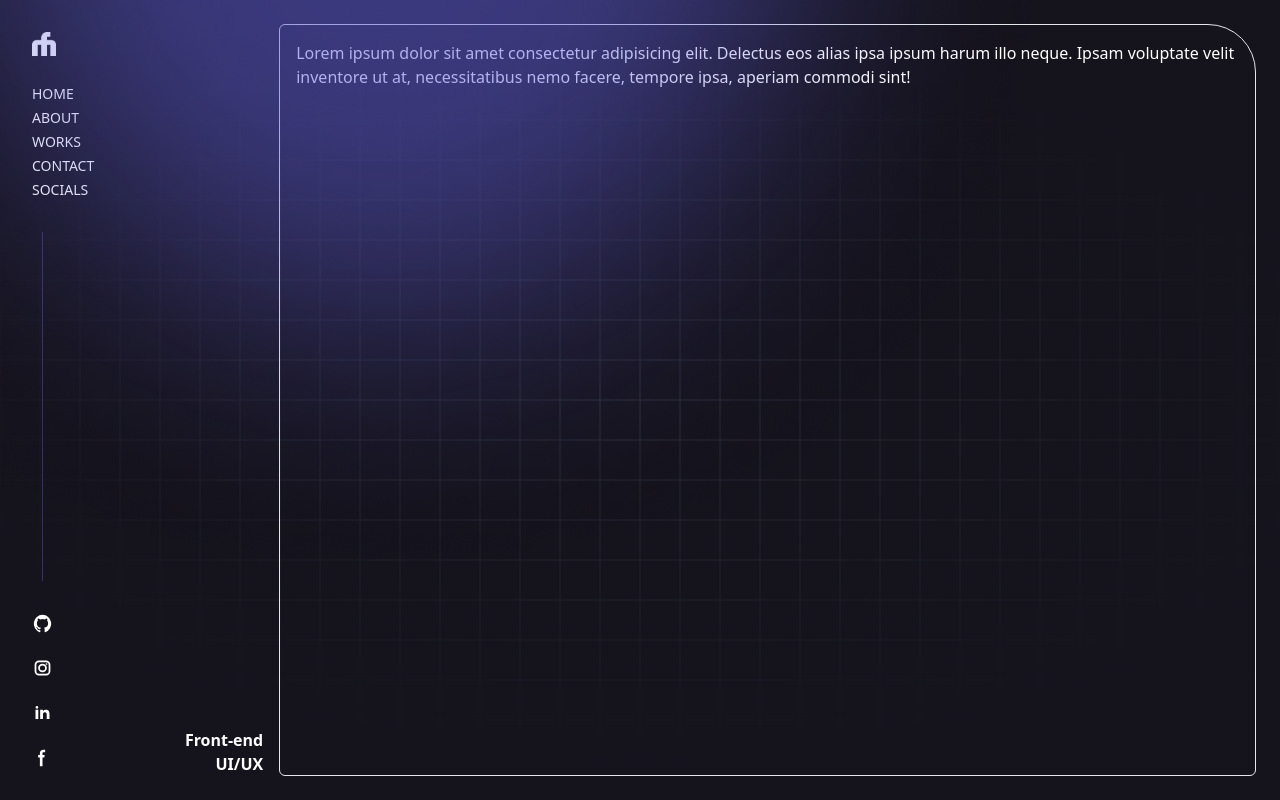
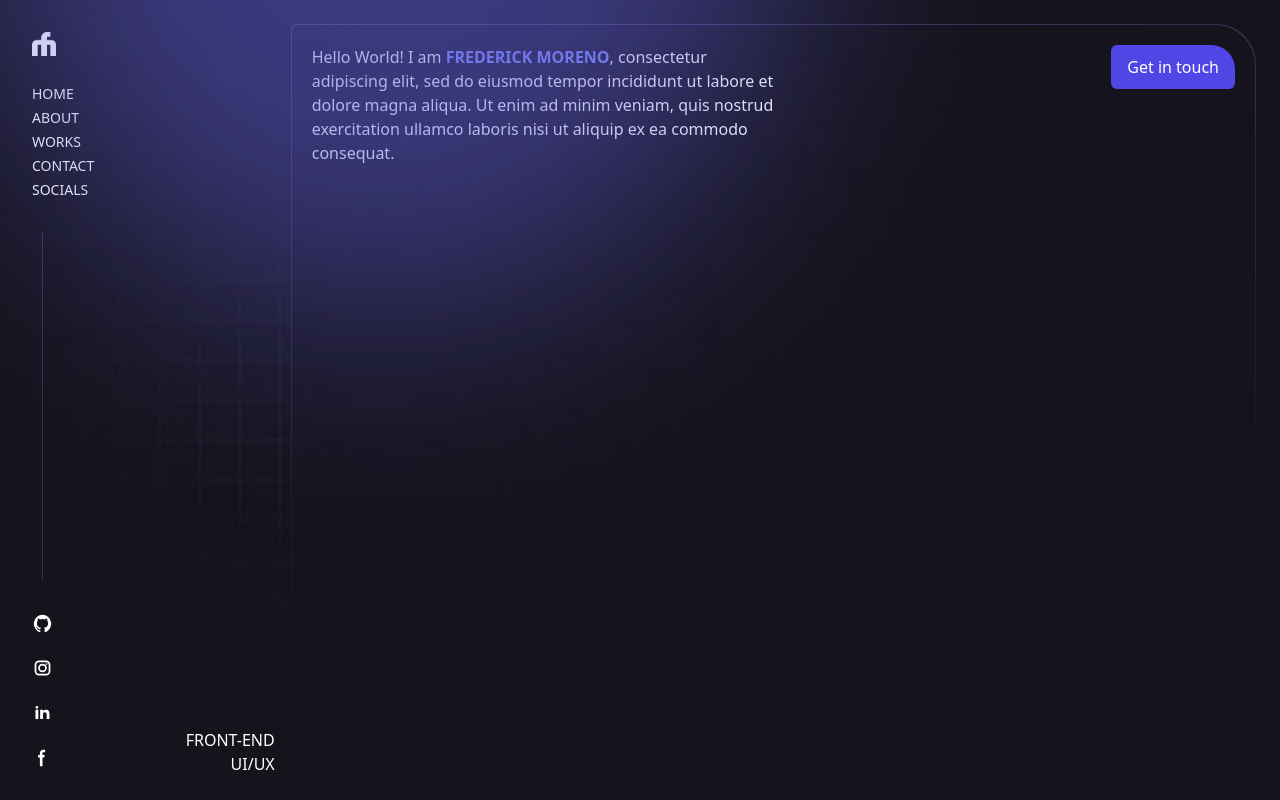
Before and after one commit to fwedwicc/FM-Portfolio, a React (Vite) app in the folder fm-portfolio/: page / in a window 1280 px wide. Shown: the top 800 px of the page. Built offline with nearby package versions, Linux system fonts and the light colour scheme.

Commit message:
Modified some of the styles of components in hero page

```diff
--- a/fm-portfolio/src/App.jsx
+++ b/fm-portfolio/src/App.jsx
@@ -5,16 +5,13 @@ export default function App() {
   return (
     <>
       {/* Sidebar Component */}
-      <div className='fixed flex w-[7.5rem] h-screen flex-col py-8 px-8 justify-between'>
+      <aside className='fixed flex w-[7.5rem] h-screen flex-col py-8 px-8 justify-between'>
         <Sidebar />
-      </div>
+      </aside>
       {/* Hero Page */}
-      <div className='h-screen bg-bg-grid bg-cover bg-center'>
+      <main className='h-screen bg-bg-grid bg-cover bg-center'>
         <Hero />
-      </div>
-      <div className='h-screen bg-bg-grid bg-cover bg-center'>
-        <Hero />
-      </div>
+      </main>
     </>
   )
 }
--- a/fm-portfolio/src/components/Button.jsx
+++ b/fm-portfolio/src/components/Button.jsx
@@ -1,7 +1,7 @@
 import React from "react";
 
 const Button = ({ text, styles }) => (
-  <button type="button" className={`py-4 px-6 rounded-md bg-indigo-600 text-white font-bold ${styles}`}>
+  <button type="button" className={`py-2.5 px-4 rounded-md bg-indigo-600 text-white font-medium ${styles}`}>
     {text}
   </button>
 );
--- a/fm-portfolio/src/components/Hero.jsx
+++ b/fm-portfolio/src/components/Hero.jsx
@@ -1,19 +1,30 @@
 import React from 'react'
 import { glow01 } from '../assets'
+import Button from '../components/Button'
 
 const Hero = () => {
-  const typo = 'text-white font-semibold';
   return (
     <>
-      <img src={glow01} alt="" className='fixed' />
+      <img src={glow01} alt="" className='absolute' />
       <div className='pl-[11rem] h-full p-6 flex'>
-        <div className='w-[10rem] flex flex-col justify-end items-end pr-4'>
-          <h4 className={typo}>Front-end</h4>
-          <h4 className={typo}>UI/UX</h4>
+        <div className='w-[25rem] flex flex-col justify-end items-end pr-4 uppercase'>
+          <h4 className="text-white">Front-end</h4>
+          <h4 className="text-white">UI/UX</h4>
         </div>
         {/* Right Container */}
-        <div className='border rounded-md rounded-tr-[3rem] h-full p-4'>
-          <p className='text-white'>Lorem ipsum dolor sit amet consectetur adipisicing elit. Delectus eos alias ipsa ipsum harum illo neque. Ipsam voluptate velit inventore ut at, necessitatibus nemo facere, tempore ipsa, aperiam commodi sint!</p>
+        <div className='rounded-md rounded-tr-[2.5rem] h-full p-[1px] bg-border-gradient'>
+          <div className='rounded-md rounded-tr-[2.5rem] h-full p-5 bg-[#15131C]'>
+            {/* Top side */}
+            <div className='grid grid-cols-2'>
+              <div>
+                <p className='text-white'>Hello World! I am <span className='font-semibold text-indigo-400'>FREDERICK MORENO</span>, consectetur adipiscing elit, sed do eiusmod tempor incididunt ut labore et dolore magna aliqua. Ut enim ad minim veniam, quis nostrud exercitation ullamco laboris nisi ut aliquip ex ea commodo consequat.</p>
+              </div>
+              <div className='flex justify-end items-start'>
+                <Button text={'Get in touch'} styles={'rounded-tr-[1.5rem]'}></Button>
+              </div>
+            </div>
+            {/* Bottom Side */}
+          </div>
         </div>
       </div>
     </>
--- a/fm-portfolio/src/components/Sidebar.jsx
+++ b/fm-portfolio/src/components/Sidebar.jsx
@@ -8,12 +8,12 @@ const Sidebar = () => {
       {/* Top Side / Logo & Navigations */}
       <div className='space-y-7'>
         <img src={logo} alt="FM-logo" className='w-[1.5rem] h-[1.5rem]' />
-        <ul className='text-white text-sm space-y-1'>
-          <li>HOME</li>
-          <li>ABOUT</li>
-          <li>WORKS</li>
-          <li>CONTACT</li>
-          <li>SOCIALS</li>
+        <ul className='text-white text-sm uppercase space-y-1'>
+          <li>Home</li>
+          <li>About</li>
+          <li>Works</li>
+          <li>Contact</li>
+          <li>Socials</li>
         </ul>
       </div>
       {/* Vertical Divider */}
--- a/fm-portfolio/tailwind.config.js
+++ b/fm-portfolio/tailwind.config.js
@@ -8,6 +8,7 @@ export default {
     extend: {
       backgroundImage: {
         'bg-grid': "url('/src/assets/grid.png')",
+        'border-gradient': 'linear-gradient(-10deg, rgba(21,19,28,1) 30%, rgba(67,59,98,1) 100%)',
       },
     },
   },
```
